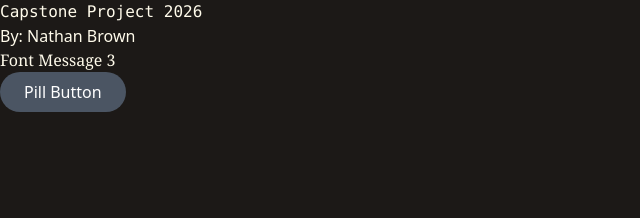
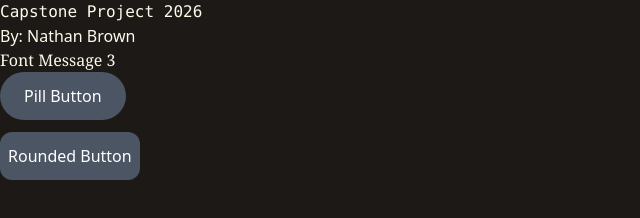
Before and after one commit to SpritzCoAlt/Capstone-Fixed, a website: page index.html in a window 1280 px wide. Shown: the whole page, without its empty margins (0-640 px from the left). Drawn offline with nearby package versions, Linux system fonts and the light colour scheme.

Commit message:
Update Test

```diff
--- a/index.html
+++ b/index.html
@@ -18,9 +18,12 @@
     <p class="font-serif">
       Font Message 3
     </p>
-  <button class="bg-gray-600 hover:bg-gray-700 text-white font-medium py-2 px-6 rounded-full transition duration-400">
+  <button class="bg-gray-600 hover:bg-gray-700 text-white font-medium py-3 px-6 rounded-full transition duration-400">
     Pill Button
   </button>
-
+  <div class="my-3"></div>
+  <button class="bg-gray-600 hover:bg-gray-700 text-white font-medium py-3 px-2 rounded-xl">
+    Rounded Button
+  </button>
 </body>
 </html>
```
